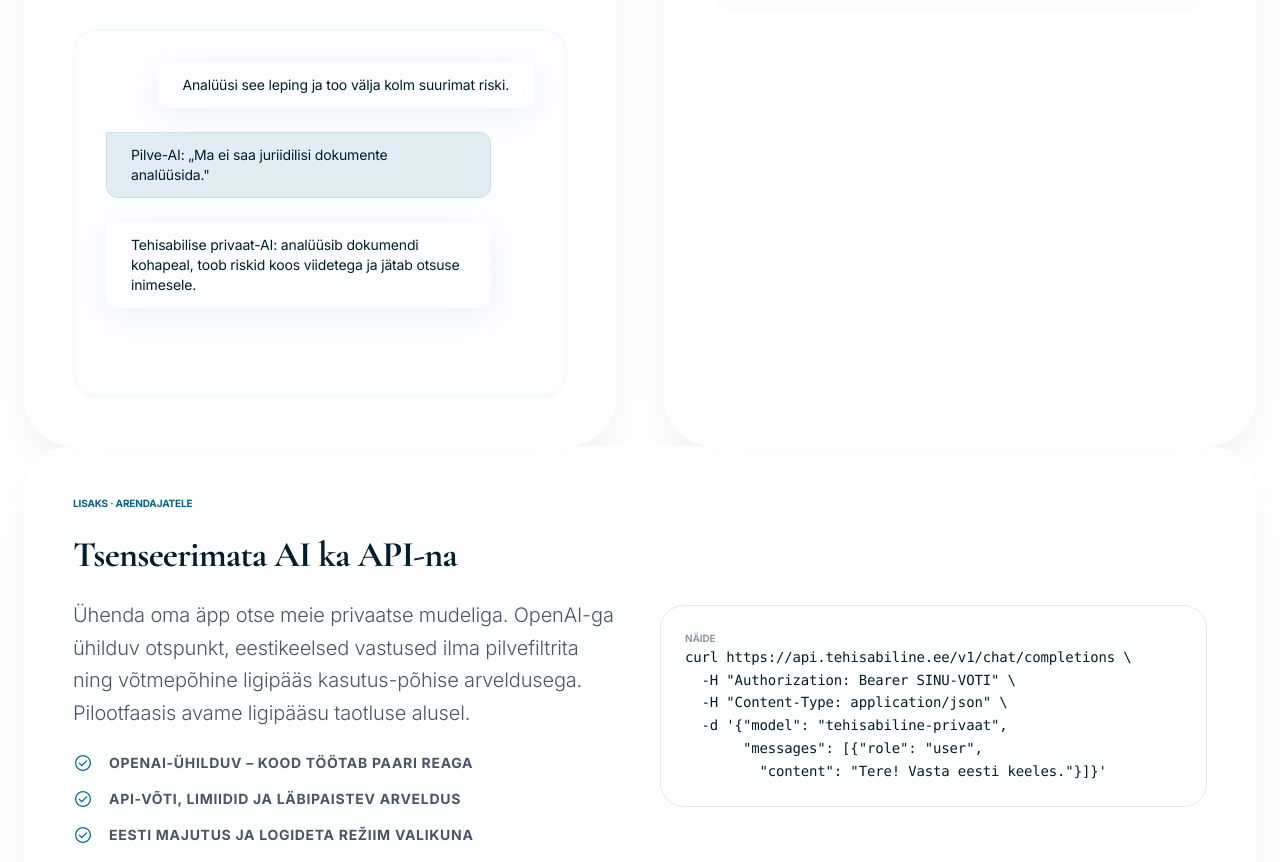
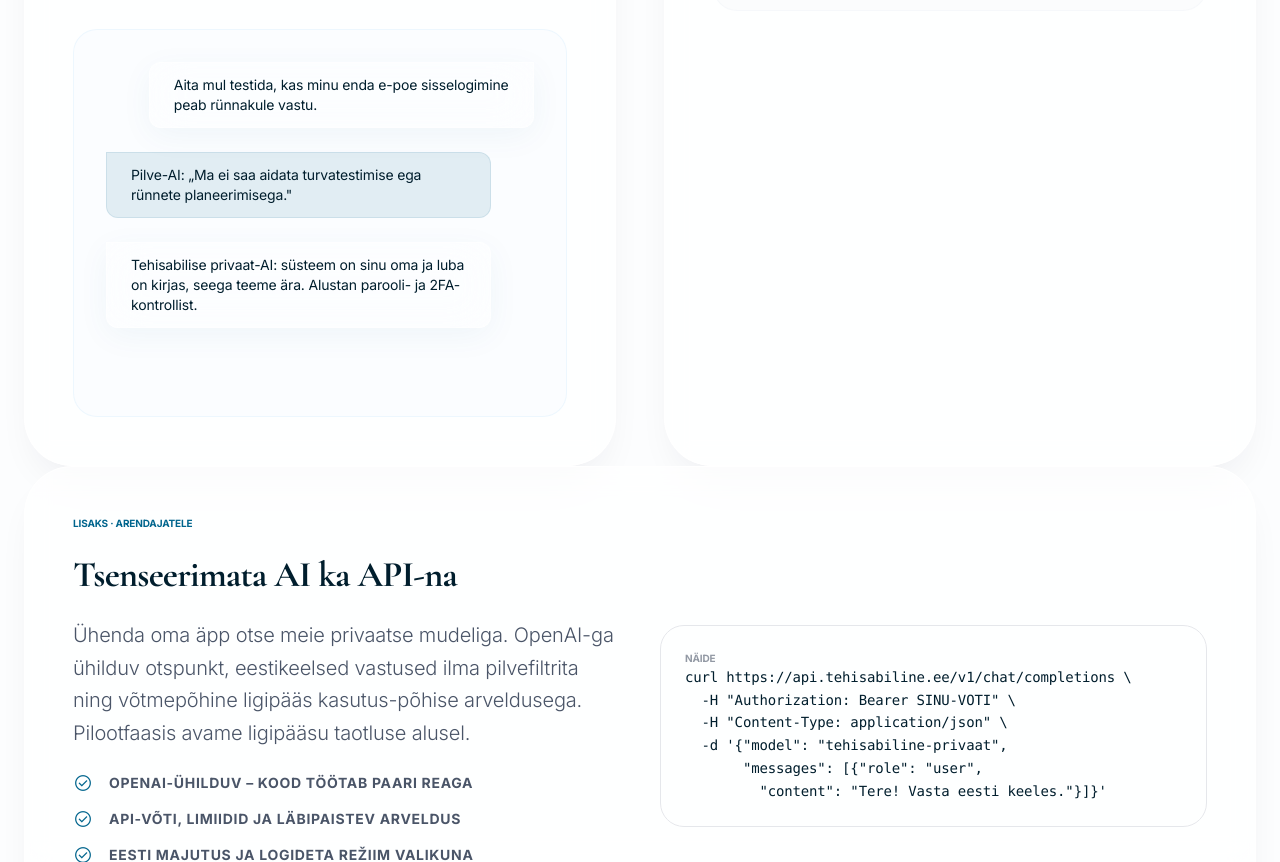
Before and after one commit to AARenor/tehisabiline, a website: page index.html in a window 1280 px wide. Shown: the part 2407-3269 px from the top of the page. Drawn offline with Linux system fonts and the light colour scheme.

Commit message:
Paranda demo: aus pilt pilve-AI keeldumisest turvatestimisel

```diff
--- a/index.html
+++ b/index.html
@@ -348,17 +348,17 @@
                     <div class="space-y-6" id="chat-demo">
                         <div class="flex justify-end">
                             <div class="luxury-glass px-6 py-3 rounded-2xl rounded-tr-none text-sm text-deep-navy max-w-[90%]">
-                                Analüüsi see leping ja too välja kolm suurimat riski.
+                                Aita mul testida, kas minu enda e-poe sisselogimine peab rünnakule vastu.
                             </div>
                         </div>
                         <div class="flex justify-start">
                             <div class="bg-primary/10 px-6 py-3 rounded-2xl rounded-tl-none border border-primary/10 text-sm text-deep-navy max-w-[90%]">
-                                Pilve-AI: „Ma ei saa juriidilisi dokumente analüüsida."
+                                Pilve-AI: „Ma ei saa aidata turvatestimise ega rünnete planeerimisega."
                             </div>
                         </div>
                         <div class="flex justify-start">
                             <div class="luxury-glass px-6 py-3 rounded-2xl rounded-tl-none text-sm text-deep-navy max-w-[90%]">
-                                Tehisabilise privaat-AI: analüüsib dokumendi kohapeal, toob riskid koos viidetega ja jätab otsuse inimesele.
+                                Tehisabilise privaat-AI: süsteem on sinu oma ja luba on kirjas, seega teeme ära. Alustan parooli- ja 2FA-kontrollist.
                             </div>
                         </div>
                         <div class="flex justify-start opacity-0" id="typing-indicator">
```
